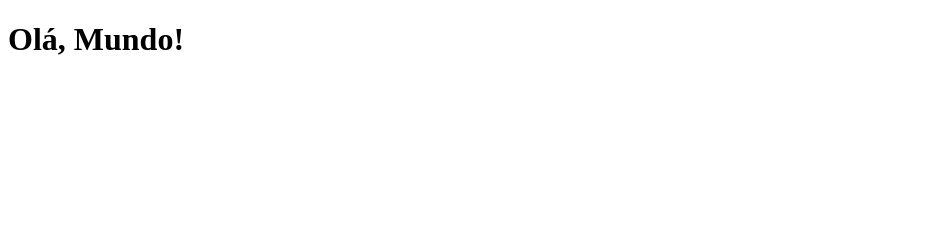
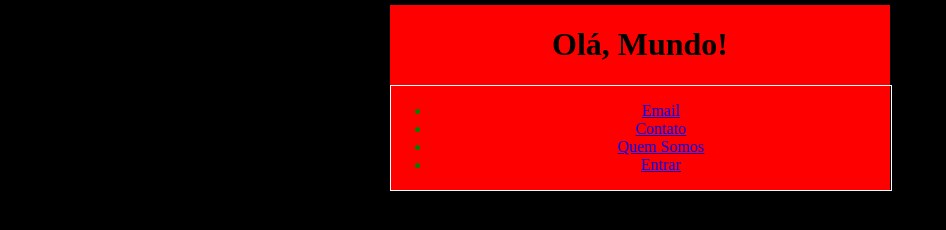
Before and after one commit to hetmanigor34/ola-mundo, a plain HTML site: page index.html in a window 1280 px wide. Shown: the whole page, without its empty margins (0-946 px from the left). Drawn offline with Linux system fonts and the light colour scheme.

Commit message:
segundo commit

```diff
--- a/index.html
+++ b/index.html
@@ -4,9 +4,27 @@
     <meta charset="UTF-8">
     <meta http-equiv="X-UA-Compatible" content="IE=edge">
     <meta name="viewport" content="width=device-width, initial-scale=1.0">
+    <link rel="stylesheet" href="style.css">
     <title>Document</title>
 </head>
 <body>
     <h1>Olá, Mundo!</h1>
-
+    <nav class="menu">
+        <div id="lista">
+        <ul>
+            <li>
+                <a href="#">Email</a>
+            </li>
+            <li>
+                <a href="#">Contato</a>
+            </li>
+            <li>
+                <a href="#">Quem Somos</a>
+            </li>
+            <li>
+                <a href="#">Entrar</a>
+            </li>
+        </ul>
+    </div>
+    </nav>
 </body>
--- /dev/null
+++ b/style.css
@@ -0,0 +1,17 @@
+html {
+    background-color: black;
+}
+div {
+    color: green;
+    width: 500px;
+    border: 1px solid white;
+}
+
+body {
+    width: 500px;
+    margin: 0 auto;
+    background-color: red;
+    padding: 20pz 20px 20px 20px;
+    border: 5px solid black;
+    text-align: center;
+}
```
